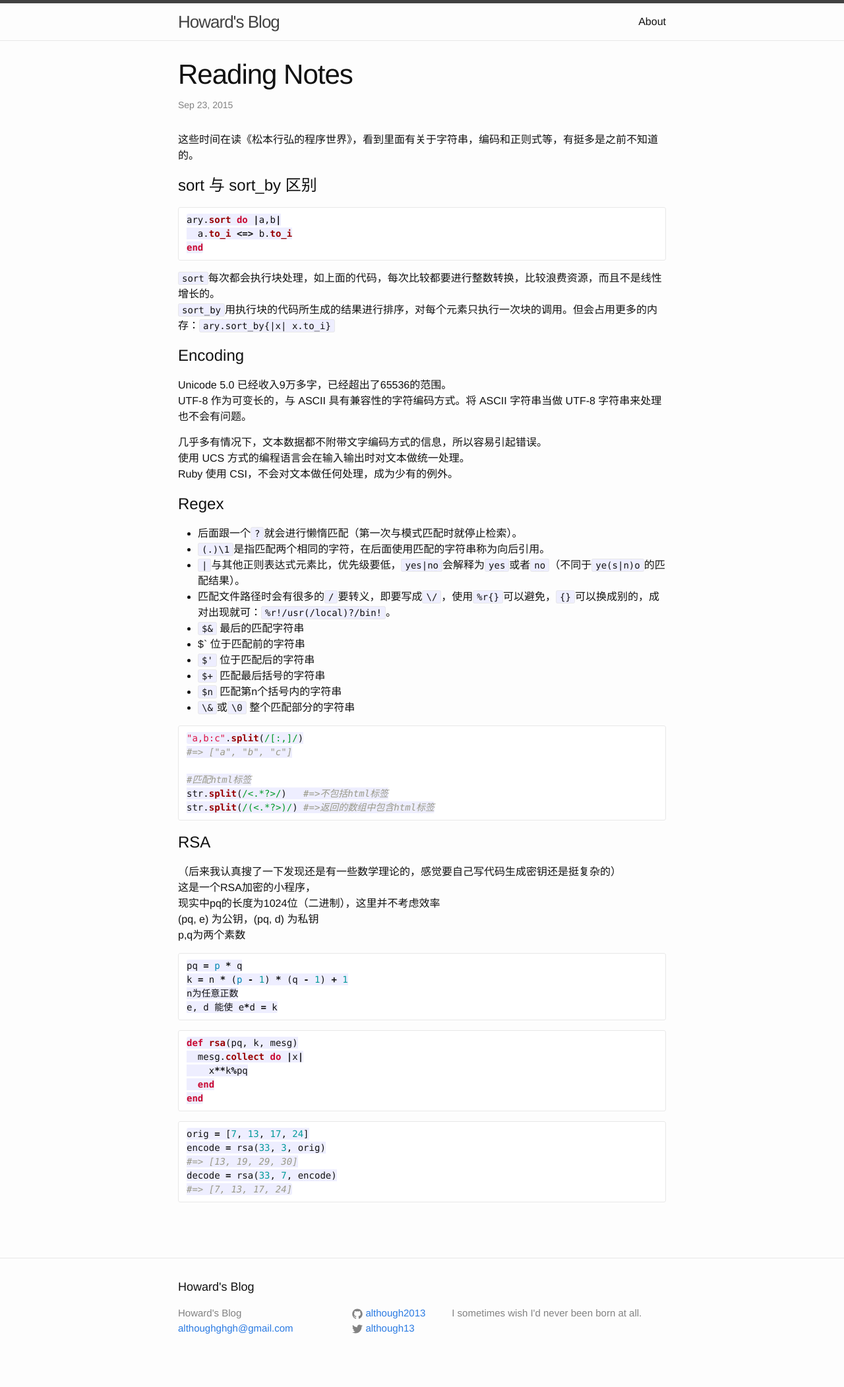
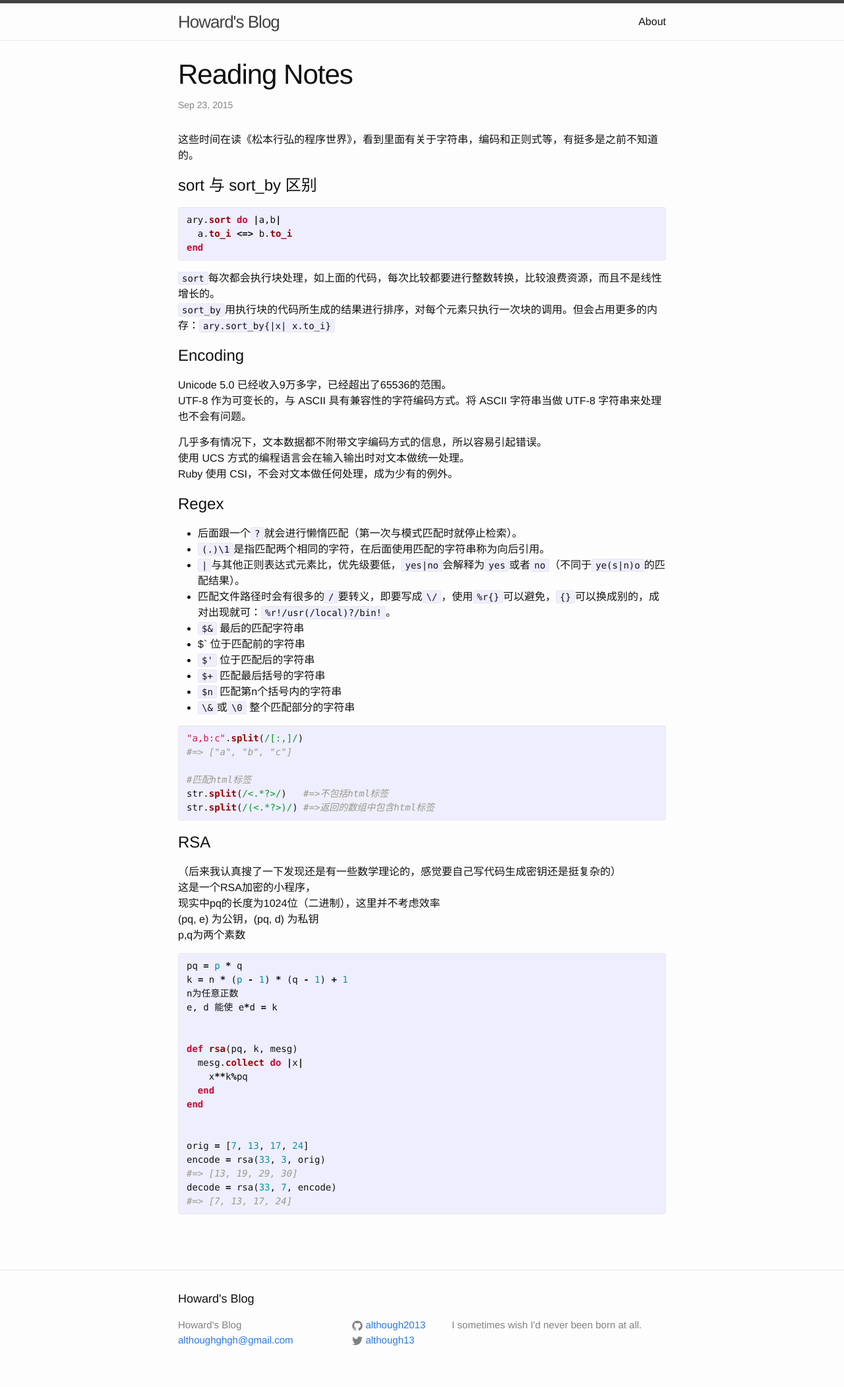
Before and after one commit to although2013/although2013.github.io, a Jekyll site: the page built from _posts/2015-09-23-reading-notes.markdown, in a window 1280 px wide. Shown: the whole page at 66% size. Built offline with Jekyll 4.4.1, drawn with Linux system fonts in a browser that asks for light colours; Markdown is read by kramdown in place of the engine named in the settings; comment, search, counter and statistics services are not loaded.

Commit message:
change markdown engine

````diff
--- a/_config.yml
+++ b/_config.yml
@@ -9,4 +9,4 @@ twitter_username: although13
 github_username:  although2013
 
 # Build settings
-markdown: Redcarpet
+markdown: Kramdown
--- a/_posts/2015-09-23-reading-notes.markdown
+++ b/_posts/2015-09-23-reading-notes.markdown
@@ -7,19 +7,19 @@ categories: jekyll update
 
 这些时间在读《松本行弘的程序世界》，看到里面有关于字符串，编码和正则式等，有挺多是之前不知道的。
 
-#sort 与 sort_by 区别
+# sort 与 sort_by 区别
 
-```ruby
+{% highlight ruby %}
 ary.sort do |a,b|
   a.to_i <=> b.to_i
 end
-```
+{% endhighlight %}
 
 `sort`每次都会执行块处理，如上面的代码，每次比较都要进行整数转换，比较浪费资源，而且不是线性增长的。
 `sort_by`用执行块的代码所生成的结果进行排序，对每个元素只执行一次块的调用。但会占用更多的内存：`ary.sort_by{|x| x.to_i}`
 
 
-#Encoding
+# Encoding
 Unicode 5.0 已经收入9万多字，已经超出了65536的范围。
 UTF-8 作为可变长的，与 ASCII 具有兼容性的字符编码方式。将 ASCII 字符串当做 UTF-8 字符串来处理也不会有问题。
 
@@ -29,53 +29,51 @@ Ruby 使用 CSI，不会对文本做任何处理，成为少有的例外。
 
 
 
-#Regex
+# Regex
  - 后面跟一个`?`就会进行懒惰匹配（第一次与模式匹配时就停止检索）。
  - `(.)\1`是指匹配两个相同的字符，在后面使用匹配的字符串称为向后引用。
  - `|`与其他正则表达式元素比，优先级要低，`yes|no`会解释为`yes`或者`no`（不同于`ye(s|n)o`的匹配结果）。
  - 匹配文件路径时会有很多的`/`要转义，即要写成`\/`，使用`%r{}`可以避免，`{}`可以换成别的，成对出现就可：`%r!/usr(/local)?/bin!`。
  - `$&` 最后的匹配字符串
- - $\` 位于匹配前的字符串
+ - $` 位于匹配前的字符串
  - `$'` 位于匹配后的字符串
  - `$+` 匹配最后括号的字符串
  - `$n` 匹配第n个括号内的字符串
  - `\&`或`\0` 整个匹配部分的字符串
 
-```ruby
+{% highlight ruby %}
 "a,b:c".split(/[:,]/)
 #=> ["a", "b", "c"]
 
 #匹配html标签
 str.split(/<.*?>/)   #=>不包括html标签
 str.split(/(<.*?>)/) #=>返回的数组中包含html标签
-```
+{% endhighlight %}
 
-#RSA
+# RSA
 （后来我认真搜了一下发现还是有一些数学理论的，感觉要自己写代码生成密钥还是挺复杂的）
 这是一个RSA加密的小程序，
 现实中pq的长度为1024位（二进制），这里并不考虑效率
 (pq, e) 为公钥，(pq, d) 为私钥
 p,q为两个素数
 
-```ruby
+{% highlight ruby %}
 pq = p * q
 k = n * (p - 1) * (q - 1) + 1
 n为任意正数
 e, d 能使 e*d = k
-```
 
-```ruby
+
 def rsa(pq, k, mesg)
   mesg.collect do |x|
     x**k%pq
   end
 end
-```
 
-```ruby
+
 orig = [7, 13, 17, 24]
 encode = rsa(33, 3, orig)
 #=> [13, 19, 29, 30]
 decode = rsa(33, 7, encode)
 #=> [7, 13, 17, 24]
-```
+{% endhighlight %}
--- a/_posts/2015-10-17-little-linux-automation-project.markdown
+++ b/_posts/2015-10-17-little-linux-automation-project.markdown
@@ -8,7 +8,7 @@ categories: jekyll update
 今天发现了个好玩的东西，我在尝试写一个录制鼠标键盘的操作并输出DSL脚本，之后运行来模拟用户操作的程序，windows API 还是有点复杂，所以想先尝试Linux下，
 
 
-#检测屏幕变化
+# 检测屏幕变化
 我发现了 `imagemagick`，之前见过 Ruby 的一个 gem 好像也叫这个名字，
 这个软件有命令行接口，比如：
 
@@ -26,7 +26,7 @@ categories: jekyll update
 另外用法十分丰富，，文档的目录都有一整屏幕。。。
 贴上 usage 网址：[www.imagemagick.org/Usage](http://www.imagemagick.org/Usage/)
 
-#键鼠操作
+# 键鼠操作
 Linux下模拟键盘鼠标只需要输出到文件，如`/dev/input/eventX`，可以用命令`cat proc/bus/input/devices`查看具体哪个 event 对应鼠标，哪个对应键盘。
 
 不过我看到了一个命令行工具`xdotool`，已经对鼠标键盘自动化操作封装的很好了：
````
Also changed, not shown: _posts/2016-01-06-memcached-memory-managment.markdown (+4 -4 lines).
